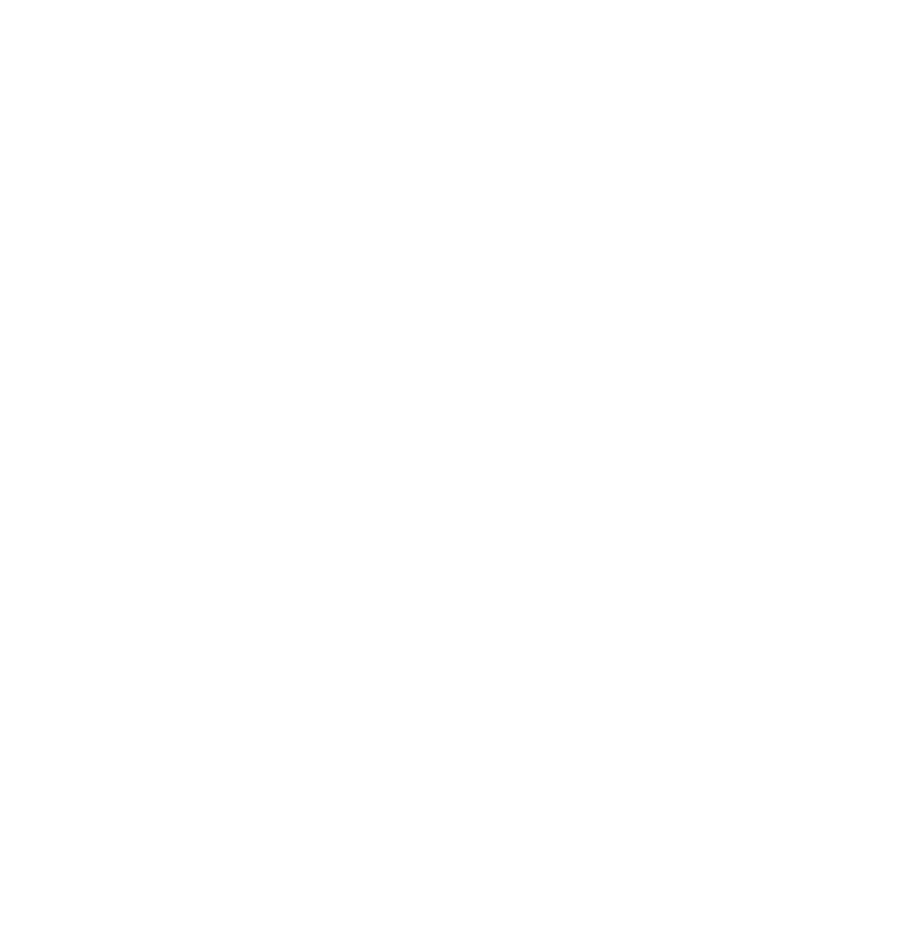
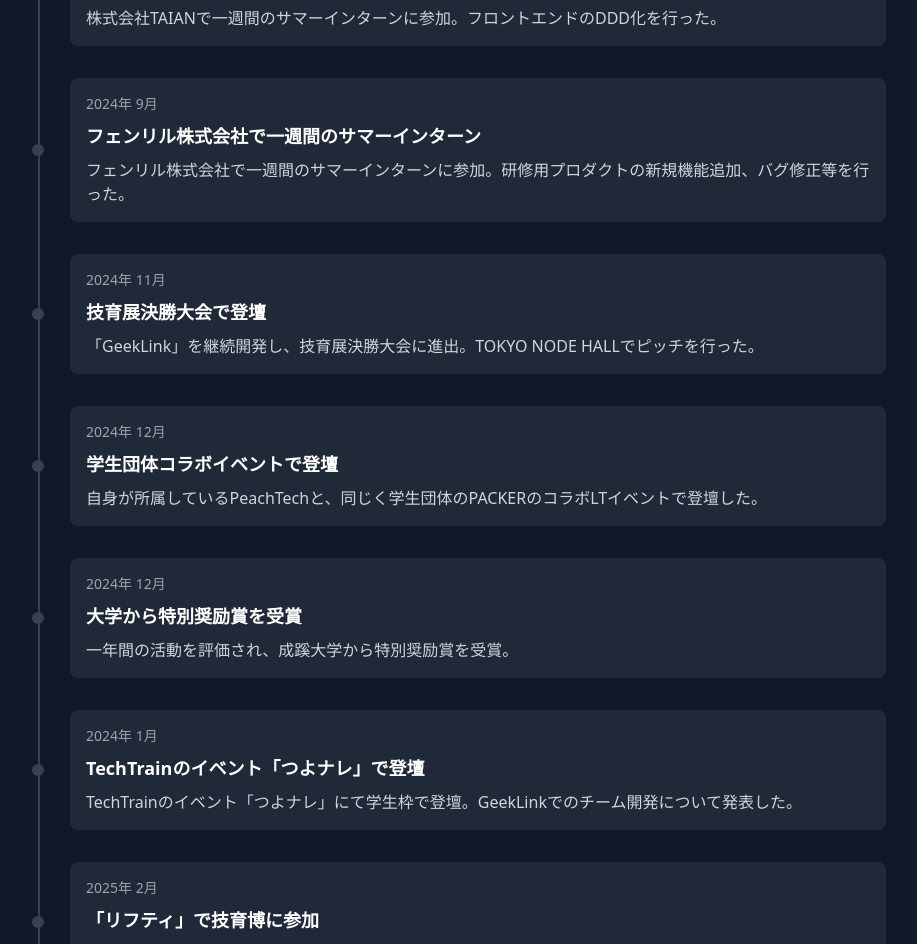
Before and after one commit to na2kera/portfolio, a Nuxt app: page /about in a window 1280 px wide. Shown: the part 3060-4004 px from the top of the page, without its empty margins (186-1103 px from the left). Before the commit the page ends 2986 px from the top, so only its background shows below. Built offline with nearby package versions, Linux system fonts and the light colour scheme.

Commit message:
実績を追加

```diff
--- a/data/profile.ts
+++ b/data/profile.ts
@@ -127,5 +127,51 @@ export const profile: Profile = {
       description:
         "第一回のProgateハッカソンに参加。初めてチームをリードして保護犬、保護猫の里親募集ができるサイトを開発した。",
     },
+    {
+      date: "2024年 7月",
+      title: "「GeekLink」で技育博に参加",
+      description: "5月に制作した「GeekLink」を継続開発し、技育博に参加した。",
+    },
+    {
+      date: "2024年 8月",
+      title: "株式会社TAIANで一週間のサマーインターン",
+      description:
+        "株式会社TAIANで一週間のサマーインターンに参加。フロントエンドのDDD化を行った。",
+    },
+    {
+      date: "2024年 9月",
+      title: "フェンリル株式会社で一週間のサマーインターン",
+      description:
+        "フェンリル株式会社で一週間のサマーインターンに参加。研修用プロダクトの新規機能追加、バグ修正等を行った。",
+    },
+    {
+      date: "2024年 11月",
+      title: "技育展決勝大会で登壇",
+      description:
+        "「GeekLink」を継続開発し、技育展決勝大会に進出。TOKYO NODE HALLでピッチを行った。",
+    },
+    {
+      date: "2024年 12月",
+      title: "学生団体コラボイベントで登壇",
+      description:
+        "自身が所属しているPeachTechと、同じく学生団体のPACKERのコラボLTイベントで登壇した。",
+    },
+    {
+      date: "2024年 12月",
+      title: "大学から特別奨励賞を受賞",
+      description: "一年間の活動を評価され、成蹊大学から特別奨励賞を受賞。",
+    },
+    {
+      date: "2024年 1月",
+      title: "TechTrainのイベント「つよナレ」で登壇",
+      description:
+        "TechTrainのイベント「つよナレ」にて学生枠で登壇。GeekLinkでのチーム開発について発表した。",
+    },
+    {
+      date: "2025年 2月",
+      title: "「リフティ」で技育博に参加",
+      description:
+        "PeachTech内で開発していた「リフティ」で技育博に参加。サイバーエージェント賞を受賞した。",
+    },
   ],
 };
```
